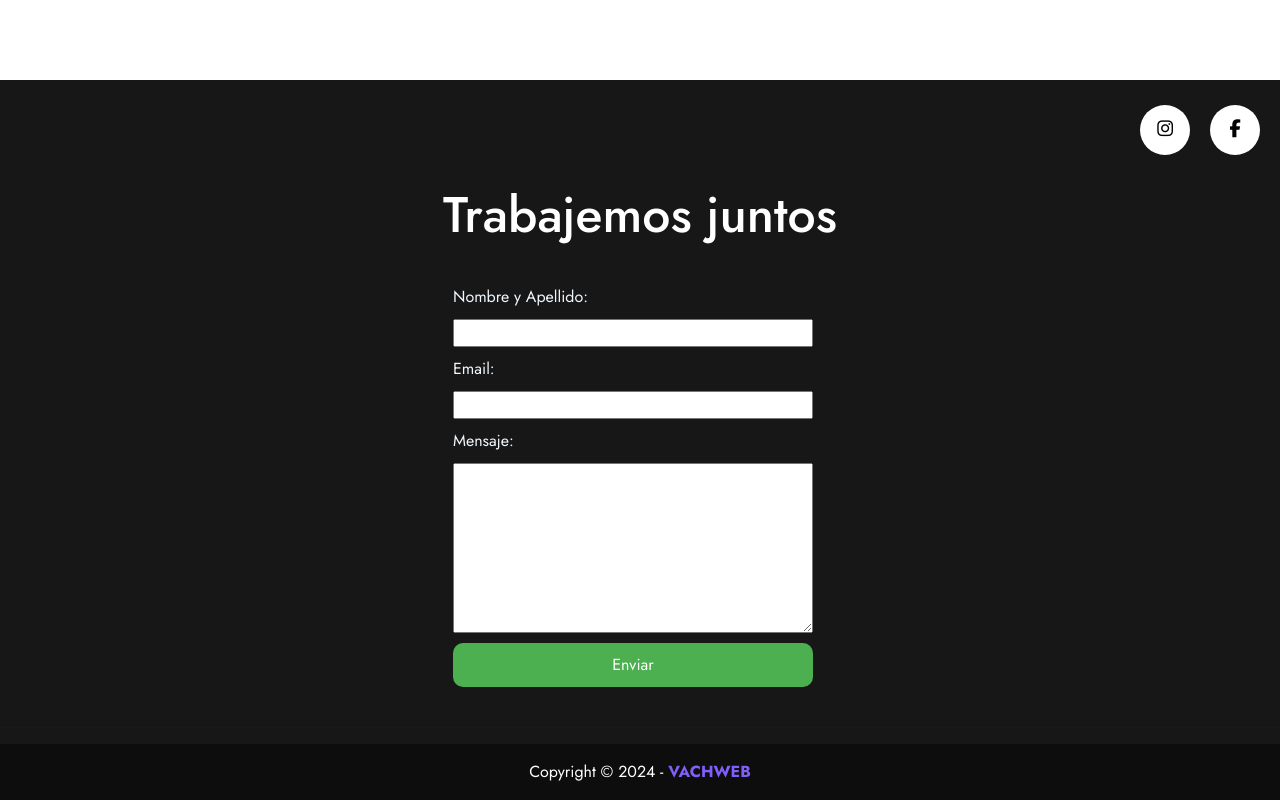
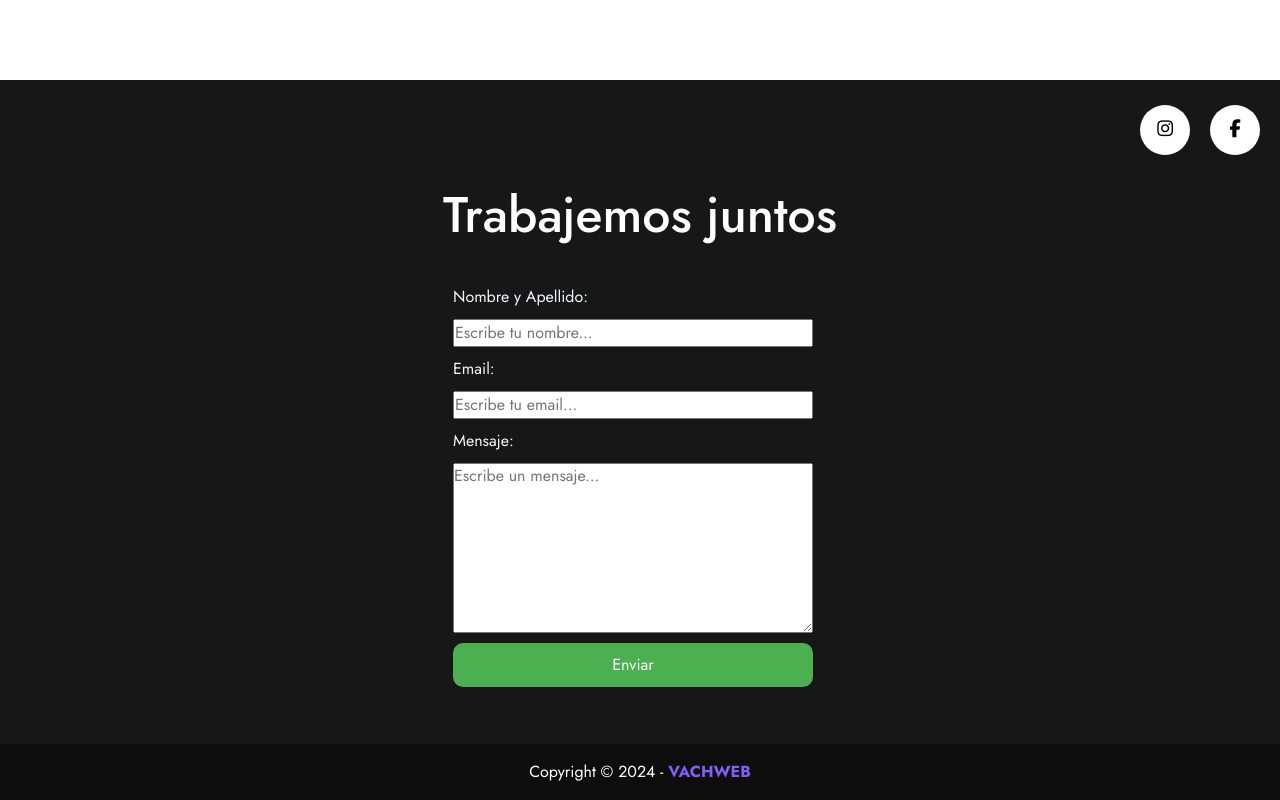
Before and after one commit to NachoM57/VachWeb, an Angular app: page /Inicio in a window 1280 px wide. Shown: the part 6797-7597 px from the top of the page. Built offline with nearby package versions, Linux system fonts and the light colour scheme.

Commit message:
formulario de contacto funcional

```diff
--- a/package.json
+++ b/package.json
@@ -18,6 +18,7 @@
     "@angular/platform-browser": "^15.2.0",
     "@angular/platform-browser-dynamic": "^15.2.0",
     "@angular/router": "^15.2.0",
+    "@emailjs/browser": "^4.3.3",
     "aos": "^3.0.0-beta.6",
     "rxjs": "~7.8.0",
     "tslib": "^2.3.0",
--- a/src/app/Componentes/contacto/contacto.component.html
+++ b/src/app/Componentes/contacto/contacto.component.html
@@ -17,15 +17,21 @@
     <div class="header">
       <h1>Trabajemos juntos</h1>
     </div>
-    <form id="contact-form" action="https://formspree.io/f/mjvnykvn" method="post">
+    <form id="contact-form"  (submit)="sendEmail($event)" *ngIf="!sendContainer; else sentMessage">
       <label for="name">Nombre y Apellido:</label>
-      <input type="text" id="name" name="name" required>
+      <input type="text" id="from_name" name="from_name" placeholder="Escribe tu nombre..."
+      required>
       <label for="email">Email:</label>
-      <input type="email" id="email" name="email" required>
+      <input type="email"  id="email_id" name="email_id" placeholder="Escribe tu email..." required>
       <label for="message">Mensaje:</label>
-      <textarea id="message" name="message" required></textarea>
+      <textarea  id="message" name="message" placeholder="Escribe un mensaje..." required></textarea>
       <input type="submit" value="Enviar">
     </form>
+    <ng-template #sentMessage>
+      <div class="alert alert-success text-center" role="alert">
+        Mensaje enviado
+      </div>
+    </ng-template>
     <hr>
     <!-- Copyright -->
     <div class="Copyright text-center p-3">
--- a/src/app/Componentes/contacto/contacto.component.ts
+++ b/src/app/Componentes/contacto/contacto.component.ts
@@ -1,4 +1,5 @@
 import { Component } from '@angular/core';
+import emailjs, { EmailJSResponseStatus } from '@emailjs/browser';
 import { Router } from '@angular/router';
 
 @Component({
@@ -6,9 +7,25 @@ import { Router } from '@angular/router';
   templateUrl: './contacto.component.html',
   styleUrls: ['./contacto.component.css']
 })
-export class ContactoComponent {
-
-  constructor(public router: Router) { }
 
 
+export class ContactoComponent {
+  public sendContainer = false;
+
+  constructor(private router: Router) { }
+
+  public sendEmail(e: Event): void {
+    e.preventDefault();
+    emailjs.sendForm('service_cvns2ne', 'template_zapi20g', e.target as HTMLFormElement, 'owTDrexC1cLMWOgjw')
+      .then((result: EmailJSResponseStatus) => {
+        console.log(result.text);
+        this.sendContainer = true;
+        setTimeout(() => {
+          this.sendContainer = false;
+          this.router.navigate(['/inicio']);
+        }, 3000);
+      }, (error) => {
+        console.log(error.text);
+      });
+  }
 }
```
Also changed, not shown: 1 other file (tests, documents, lock files or other folders).
